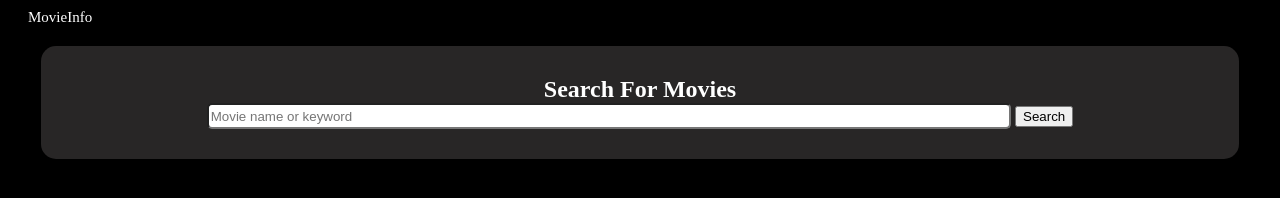
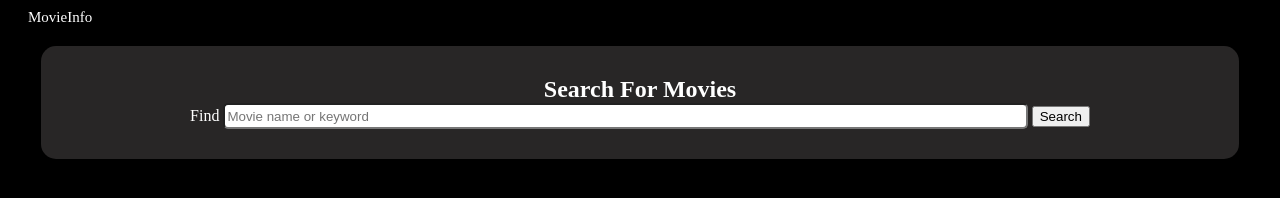
Before and after one commit to mujp13/moviefinder-api, a plain HTML site: page index.html in a window 1280 px wide. Drawn offline with nearby package versions, Linux system fonts and the light colour scheme.

Commit message:
added a label for the search bar

```diff
--- a/index.html
+++ b/index.html
@@ -22,7 +22,7 @@
         <h2 class="search-bar-title">Search For Movies</h2>
 
         <form id="js-form">
-          <label class="search-term"></label>
+          <label class="search-term">Find</label>
           <input type="text" name="search-term" id="js-search-term" placeholder="Movie name or keyword" required />
           <input type="submit" value="Search" />
         </form>
--- a/index.js
+++ b/index.js
@@ -9,7 +9,6 @@ function formatQueryParams(params) {
 }
 
 function displayMovies(responseJson) {
-  console.log(responseJson);
   let movie = responseJson.Search;
   $('#movies').empty();
 
@@ -61,7 +60,6 @@ $(function() {
       })
       .catch(err => {
         $('#js-error-message').text('Movie not found. Please try again!');
-        console.log(err.message);
       });
   });
 });
```
